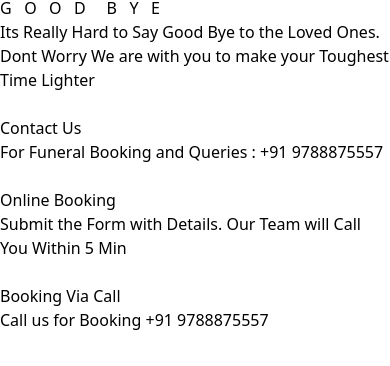
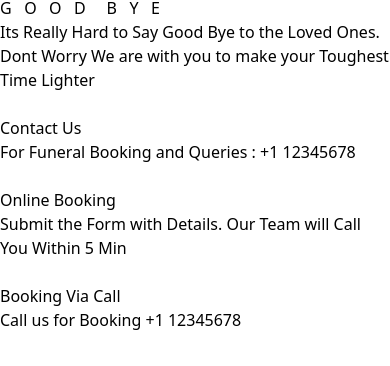
Before and after one commit to Ramragul/ReactProject, a React (Vite) app: page /home in a window 390 px wide. Shown: the part 1318-1684 px from the top of the page. Built offline with nearby package versions, Linux system fonts and the light colour scheme; what @material-tailwind/react would draw is missing.

Commit message:
Masking Mobile Number

```diff
--- a/src/data/features-data.js
+++ b/src/data/features-data.js
@@ -13,7 +13,7 @@ export const featuresData = [
     title: "Contact Us",
     icon: StarIcon,
     description:
-      "For Funeral Booking and Queries : +91 9788875557",
+      "For Funeral Booking and Queries : +1 12345678",
   },
   {
     color: "red",
@@ -28,7 +28,7 @@ export const featuresData = [
     icon: PhoneArrowUpRightIcon,
 
     description:
-      "Call us for Booking +91 9788875557",
+      "Call us for Booking +1 12345678",
   },
 
 ];
```
